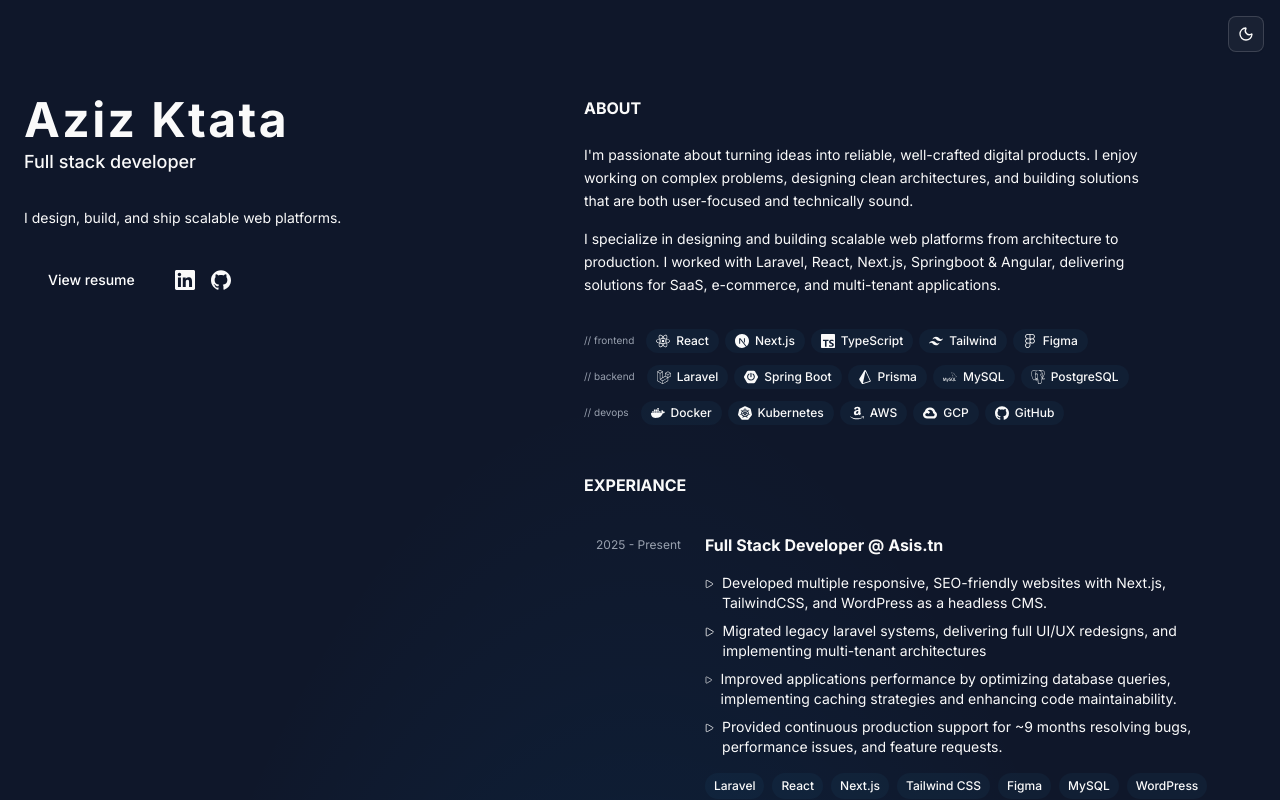
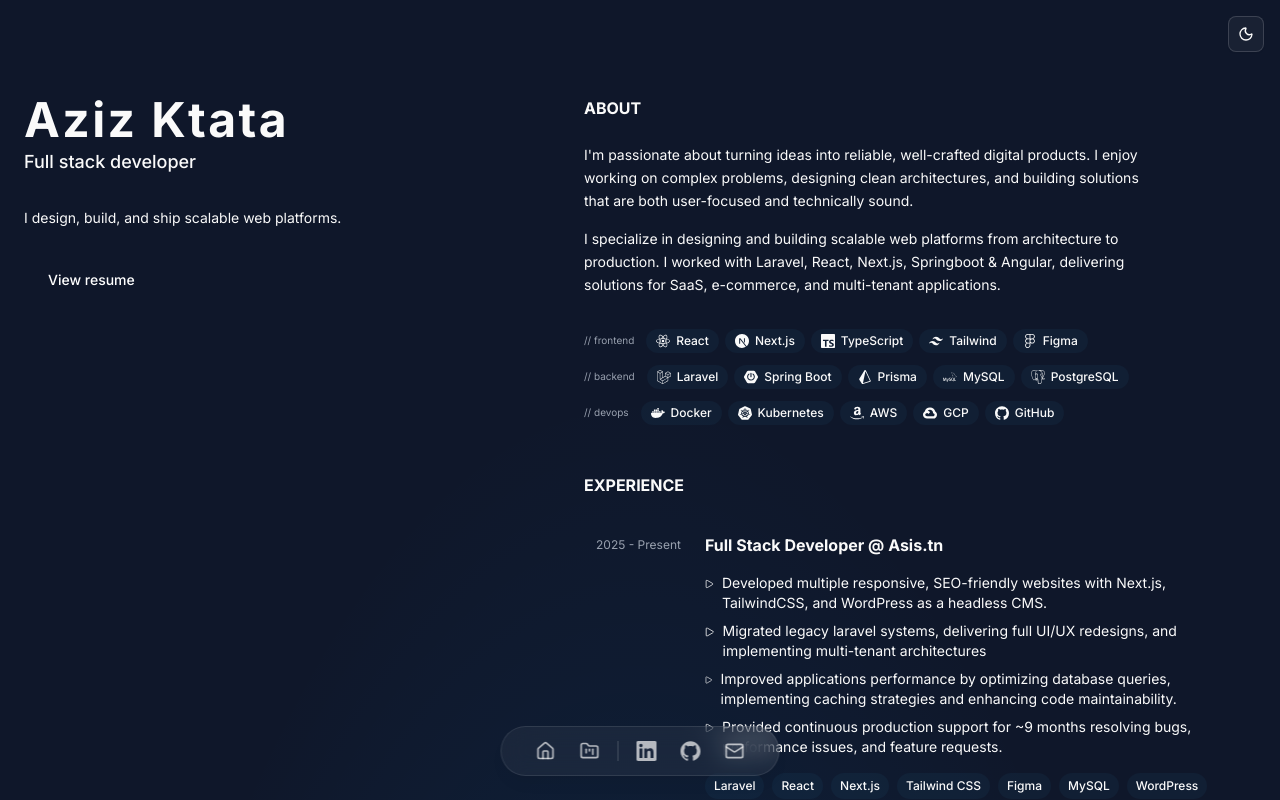
Before and after one commit to azizktata/portfolio, a Next.js app: page / in a window 1280 px wide. Shown: the top 800 px of the page. Built offline with nearby package versions, Linux system fonts and the light colour scheme.

Commit message:
added bottom navbar, with preserve scrolling position function

```diff
--- a/app/layout.tsx
+++ b/app/layout.tsx
@@ -1,8 +1,10 @@
 import type { Metadata } from "next";
-import { Geist, Geist_Mono, Inter } from "next/font/google";
+import { Inter } from "next/font/google";
 import "./globals.css";
 import { ThemeProvider } from "@/components/theme/theme-provider";
 import { ThemeToggle } from "@/components/theme/theme-toggle";
+import { BottomNavbar } from "@/components/bottom-navbar";
+import { ScrollRestoration } from "@/components/scroll-restoration";
 import { GoogleAnalytics } from "@next/third-parties/google";
 
 
@@ -22,6 +24,7 @@
 }: Readonly<{
   children: React.ReactNode;
 }>) {
+
   return (
     <html lang="en" className="scroll-smooth">
       <body
@@ -34,7 +37,9 @@
           // disableTransitionOnChange
         >
           <ThemeToggle />
+        <ScrollRestoration />
         {children}
+        <BottomNavbar />
         </ThemeProvider>
       </body>
       <GoogleAnalytics gaId="G-VCMMB9PKDS" />
--- a/app/page.tsx
+++ b/app/page.tsx
@@ -51,7 +51,7 @@
                 View resume
               </Button>
             </Link>
-            <div className="flex items-center gap-4">
+            {/* <div className="flex items-center gap-4">
               <Link
                 href="https://www.linkedin.com/in/aziz-ktata-4ab8a01b8/"
                 target="_blank"
@@ -68,14 +68,14 @@
               >
                 <SiGithub size={20} className="" />
               </Link>
-            </div>
+            </div> */}
           </div>
         </div>
         <div id="right" className="flex flex-col md:py-24 max-w-2xl">
           <h2 className="uppercase font-bold text-md mb-6">About</h2>
           <div className="mb-8 flex flex-col gap-4">
             <p className="text-sm max-w-xl md:max-w-md lg:max-w-xl text-foreground leading-relaxed">
-              I'm passionate about turning ideas into reliable, well-crafted
+              I&apos;m passionate about turning ideas into reliable, well-crafted
               digital products. I enjoy working on complex problems, designing
               clean architectures, and building solutions that are both
               user-focused and technically sound.
@@ -90,8 +90,8 @@
           <div className="mb-12">
             <TechStack />
           </div>
-          <div id="experiance" className="mb-12 ">
-            <h2 className="uppercase font-bold text-md mb-6">Experiance</h2>
+          <div id="experience" className="mb-12 ">
+            <h2 className="uppercase font-bold text-md mb-6">Experience</h2>
             <div className="flex flex-col gap-6 items-stretch group/list">
               <CardExperiance
                 timeline="2025 - Present"
--- /dev/null
+++ b/components/bottom-navbar.tsx
@@ -0,0 +1,88 @@
+"use client";
+
+import { Mail, Home, FolderKanban } from "lucide-react";
+import Link from "next/link";
+import { usePathname } from "next/navigation";
+import { cn } from "@/lib/utils";
+import { SiGithub, SiLinkedin } from "react-icons/si";
+import { useEffect, useRef } from "react";
+
+const navLinks = [
+  {
+    href: "/",
+    icon: Home,
+    label: "Home",
+  },
+  {
+    href: "/projects",
+    icon: FolderKanban,
+    label: "Projects",
+  },
+];
+
+const socialLinks = [
+  {
+    href: "https://www.linkedin.com/in/aziz-ktata-4ab8a01b8/",
+    icon: SiLinkedin,
+    label: "LinkedIn",
+  },
+  {
+    href: "https://github.com/azizktata",
+    icon: SiGithub,
+    label: "GitHub",
+  },
+  {
+    href: "mailto:azizktata77@gmail.com",
+    icon: Mail,
+    label: "Email",
+  },
+];
+
+export function BottomNavbar() {
+
+  return (
+    <nav className="fixed bottom-6 left-1/2 -translate-x-1/2 z-50">
+      <div
+        className={cn(
+          "flex items-center gap-1 px-6 py-1 rounded-full",
+          "bg-gray-100/40 dark:bg-white/5",
+          "backdrop-blur-md",
+          "border border-gray/20 dark:border-white/10",
+          "shadow-lg shadow-black/5"
+        )}
+      >
+        {navLinks.map((link) => (
+          <Link
+            key={link.label}
+            href={link.href}
+            aria-label={link.label}
+            className={cn(
+              "p-2.5 rounded-full transition-all duration-200",
+              "hover:bg-white/20 dark:hover:bg-white/15",
+              "text-foreground/70 hover:text-foreground"
+            )}
+          >
+            <link.icon className="w-5 h-5" />
+          </Link>
+        ))}
+        <div className="w-px h-5 bg-foreground/20 mx-1" />
+        {socialLinks.map((link) => (
+          <Link
+            key={link.label}
+            href={link.href}
+            target="_blank"
+            rel="noopener noreferrer"
+            aria-label={link.label}
+            className={cn(
+              "p-2.5 rounded-full transition-all duration-200",
+              "hover:bg-white/20 dark:hover:bg-white/15",
+              "text-foreground/70 hover:text-foreground"
+            )}
+          >
+            <link.icon className="w-5 h-5" />
+          </Link>
+        ))}
+      </div>
+    </nav>
+  );
+}
--- a/components/card-project.tsx
+++ b/components/card-project.tsx
@@ -1,7 +1,8 @@
 import Image, { StaticImageData } from "next/image";
 import React from "react";
 import { Badge } from "./ui/badge";
-import { ArrowUpRight, User2 } from "lucide-react";
+import { ArrowUpRight } from "lucide-react";
+import Link from "next/link";
 
 export default function CardProject({
   title,
@@ -21,11 +22,19 @@
       <div className="group flex flex-col items-start sm:flex-row sm:gap-6 group/card hover:bg-gray-50 dark:hover:bg-white/5 hover:backdrop-blur-lg hover:drop-shadow-sm p-3 rounded-md transition-all duration-200 group-hover/list:opacity-60 hover:opacity-100">
         <div className="flex flex-col sm:order-2">
           <div className="flex items-center gap-1 group group-hover:text-primary cursor-pointer mb-2 ">
-            <a href={link} target="_blank" rel="noopener noreferrer">
-              <h3 className="text-md font-semibold group-hover:text-primary transition-colors duration-200">
-                {title}
-              </h3>
-            </a>
+            {link?.startsWith("/") ? (
+              <Link href={link}>
+                <h3 className="text-md font-semibold group-hover:text-primary transition-colors duration-200">
+                  {title}
+                </h3>
+              </Link>
+            ) : (
+              <a href={link} target="_blank" rel="noopener noreferrer">
+                <h3 className="text-md font-semibold group-hover:text-primary transition-colors duration-200">
+                  {title}
+                </h3>
+              </a>
+            )}
             <ArrowUpRight
               size={16}
               className="group-hover:-translate-y-1 group-hover:text-primary transition-transform"
--- /dev/null
+++ b/components/scroll-restoration.tsx
@@ -0,0 +1,48 @@
+"use client";
+
+import { useEffect } from "react";
+import { usePathname } from "next/navigation";
+
+export function ScrollRestoration() {
+  const pathname = usePathname();
+
+  useEffect(() => {
+    // Don't restore if there's a hash in the URL (let browser handle anchor scrolling)
+    const hash = window.location.hash;
+    if (hash) {
+      return;
+    }
+
+    // Small delay to let the page render first
+    const timeoutId = setTimeout(() => {
+      const savedPosition = sessionStorage.getItem(`scroll-${pathname}`);
+      if (savedPosition) {
+        window.scrollTo(0, parseInt(savedPosition, 10));
+      }
+    }, 0);
+
+    return () => clearTimeout(timeoutId);
+  }, [pathname]);
+
+  useEffect(() => {
+    // Save scroll position on scroll
+    const handleScroll = () => {
+      // Only save if no hash in URL
+      if (!window.location.hash) {
+        sessionStorage.setItem(`scroll-${pathname}`, window.scrollY.toString());
+      }
+    };
+
+    window.addEventListener("scroll", handleScroll);
+
+    return () => {
+      // Save position when navigating away (only if no hash)
+      if (!window.location.hash) {
+        sessionStorage.setItem(`scroll-${pathname}`, window.scrollY.toString());
+      }
+      window.removeEventListener("scroll", handleScroll);
+    };
+  }, [pathname]);
+
+  return null;
+}
--- a/next.config.ts
+++ b/next.config.ts
@@ -6,6 +6,7 @@
   images: {
     unoptimized: true,
   },
+
 };
 
 module.exports = nextConfig
```
